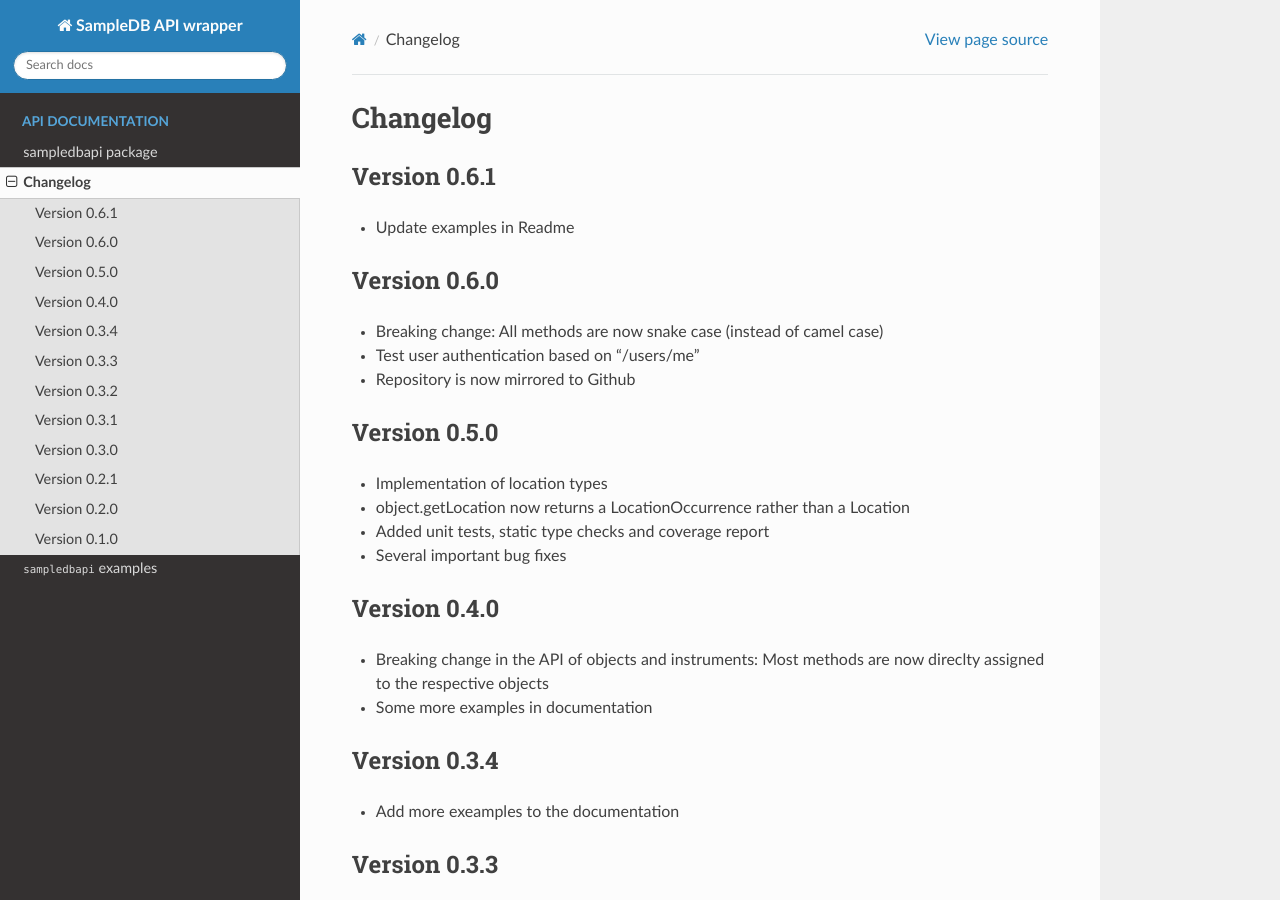
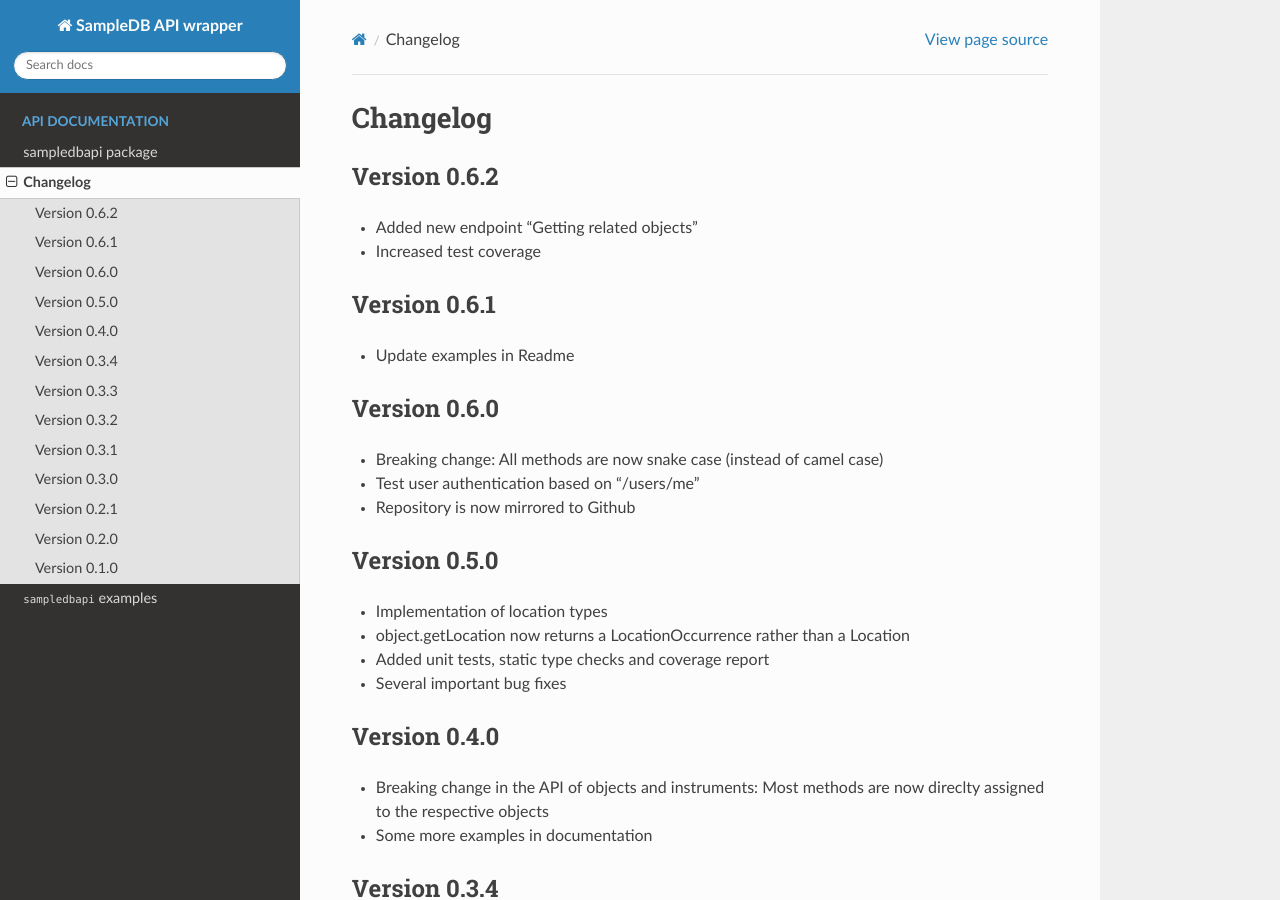
Before and after one commit to AG-Salinga/sampledb-api-wrapper, a Sphinx documentation site: the page built from doc/changelog.rst, in a window 1280 px wide and 900 px high. Built offline with Sphinx 7.4.7 and the Read the Docs theme 2.0.0, drawn with Linux system fonts in a browser that asks for light colours.

Commit message:
Release 0.6.2

```diff
--- a/doc/changelog.rst
+++ b/doc/changelog.rst
@@ -1,5 +1,11 @@
 Changelog
 =========
+
+Version 0.6.2
+-------------
+
+- Added new endpoint "Getting related objects"
+- Increased test coverage
 
 Version 0.6.1
 -------------
--- a/setup.py
+++ b/setup.py
@@ -19,7 +19,7 @@ out = setup(
     # Versions should comply with PEP440.  For a discussion on single-sourcing
     # the version across setup.py and the project code, see
     # http://packaging.python.org/en/latest/tutorial.html#version
-    version="0.6.1",
+    version="0.6.2",
 
     description="API wrapper for SampleDB",
     long_description=long_description,
```
